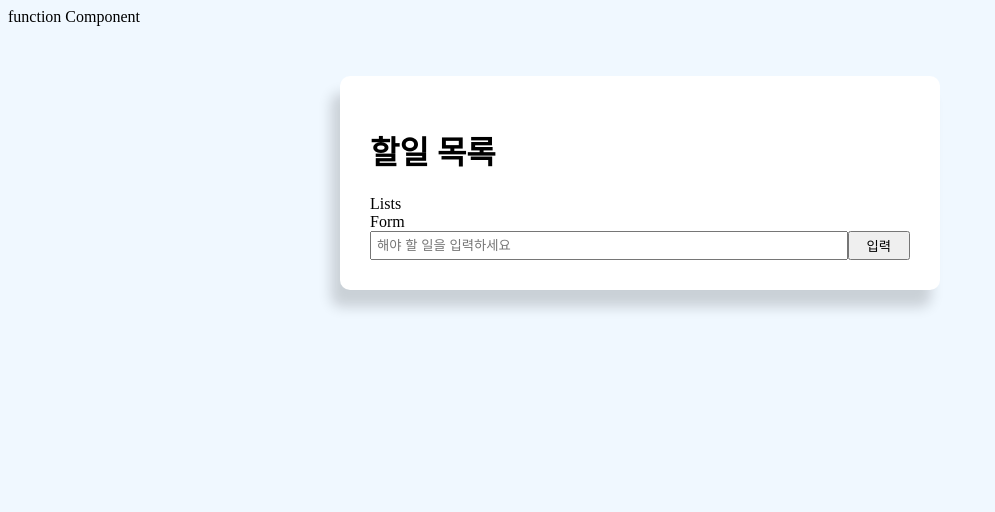
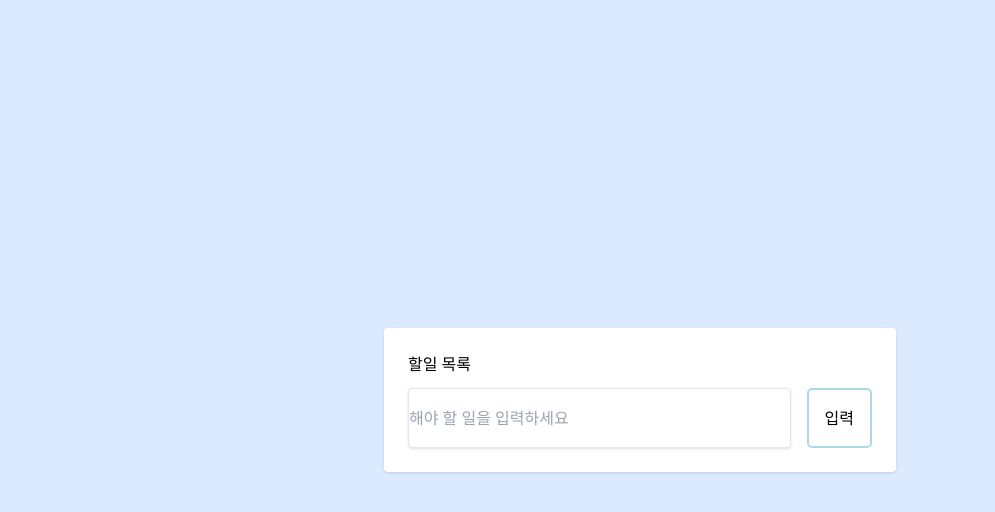
Before and after one commit to shyeon0602/goorm_frontEnd_study, a React (Create React App) app in the folder react/goorm-lecture/todo-app/: page / in a window 1280 px wide. Shown: the top 512 px of the page, without its empty margins (0-995 px from the left). Built offline with nearby package versions, Linux system fonts and the light colour scheme.

Commit message:
add tailwind css style

```diff
--- a/react/goorm-lecture/todo-app/package.json
+++ b/react/goorm-lecture/todo-app/package.json
@@ -34,5 +34,10 @@
       "last 1 firefox version",
       "last 1 safari version"
     ]
+  },
+  "devDependencies": {
+    "autoprefixer": "^10.4.20",
+    "postcss": "^8.4.41",
+    "tailwindcss": "^3.4.10"
   }
 }
--- a/react/goorm-lecture/todo-app/src/App.css
+++ b/react/goorm-lecture/todo-app/src/App.css
@@ -1,16 +1,18 @@
-body {
-  background-color: aliceblue;
+@tailwind base;
+@tailwind components;
+@tailwind utilities;
+
+.btn {
+  /* className="border-2 border-blue-400 rounded
+  hover:bg-blue-200 hover:text-white cursor-pointer" */
+  border: 2px solid lightblue;
+  border-radius: 5px;
+  margin-left: 1rem;
+  padding: 1rem;
 }
-
-.container {
-  margin: auto;
-  max-width: 600px;
+.btn:hover {
+  border: none;
+  background-color: lightblue;
+  color: white;
+  cursor: pointer;
 }
-
-.todoBlock {
-  padding: 30px;
-  margin-top: 50px;
-  background-color: #fff;
-  border-radius: 10px;
-  box-shadow: -9px 17px 13px rgba(0, 0, 0, 16%);
-}
--- a/react/goorm-lecture/todo-app/src/App.js
+++ b/react/goorm-lecture/todo-app/src/App.js
@@ -64,10 +64,10 @@ export default function App() {
 
   return (
     <div>
-      function Component
-      <div className="container">
-        <div className="todoBlock">
-          <div className="title">
+      {/* function Component */}
+      <div className="flex items-center justify-center w-screen h-screen bg-blue-100">
+        <div className="w-full p-6 m-4 bg-white rounded shadow lg:w-3/4 lg:max-w-lg">
+          <div className="flex justify-between mb-3">
             <h1>할일 목록</h1>
           </div>
 
--- a/react/goorm-lecture/todo-app/src/components/Form.jsx
+++ b/react/goorm-lecture/todo-app/src/components/Form.jsx
@@ -7,17 +7,17 @@ export default function Form({ value, setValue, handleSubmit }) {
 
   return (
     <div>
-      Form
-      <form action="" style={{ display: "flex" }} onSubmit={handleSubmit}>
+      {/* Form */}
+      <form action="" className="flex p-2" onSubmit={handleSubmit}>
         <input
           type="text"
           name="value"
-          style={{ flex: "10", padding: "5px" }}
+          className="w-full px-3 py-2 text-gray-500 border rounded shadow"
           placeholder="해야 할 일을 입력하세요"
           value={value}
           onChange={handleChange}
         />
-        <input type="submit" value="입력" className="btn" style={{ flex: 1 }} />
+        <input type="submit" value="입력" className="btn" />
       </form>
     </div>
   );
--- a/react/goorm-lecture/todo-app/src/components/Lists.jsx
+++ b/react/goorm-lecture/todo-app/src/components/Lists.jsx
@@ -1,23 +1,6 @@
 import React from "react";
 
 export default function Lists({ todoData, setTodoData }) {
-  const btnStyle = {
-    color: "#fff",
-    border: "none",
-    padding: "5px 9px",
-    borderRadius: "50%",
-    cursor: "pointer",
-    float: "right",
-  };
-
-  const getStyle = (completed) => {
-    return {
-      padding: "10px",
-      borderBottom: "1px #ccc dotted",
-      textDecoration: completed ? "line-through" : "none",
-    };
-  };
-
   const handleCompleteChange = (id) => {
     let newTodoData = todoData.map((data) => {
       if (data.id === id) {
@@ -36,18 +19,24 @@ export default function Lists({ todoData, setTodoData }) {
 
   return (
     <div>
-      Lists
+      {/* Lists */}
       {todoData.map((data) => (
-        <div style={getStyle(data.completed)} key={data.id}>
+        <div key={data.id}>
+          <div className="flex items-center justify-between w-full px-4 py-1 my-2 text-gray-600 bg-gray-100 border rounded">
+            <div className="items-center">
               <input
                 type="checkbox"
                 defaultChecked={false}
                 onChange={() => handleCompleteChange(data.id)}
               />
+              <span className={data.completed ? "line-through" : undefined}>
                 {data.text}
-          <button style={btnStyle} onClick={() => handleClick(data.id)}>
-            x
-          </button>
+              </span>
+            </div>
+            <div className="items-center m-4">
+              <button onClick={() => handleClick(data.id)}>x</button>
+            </div>
+          </div>
         </div>
       ))}
     </div>
--- /dev/null
+++ b/react/goorm-lecture/todo-app/tailwind.config.js
@@ -0,0 +1,8 @@
+/** @type {import('tailwindcss').Config} */
+module.exports = {
+  content: ["./src/**/*.{html,js}"],
+  theme: {
+    extend: {},
+  },
+  plugins: [],
+};
```
Also changed, not shown: 1 other file (tests, documents, lock files or other folders). Lines whose indentation alone changed are shown as unchanged.
